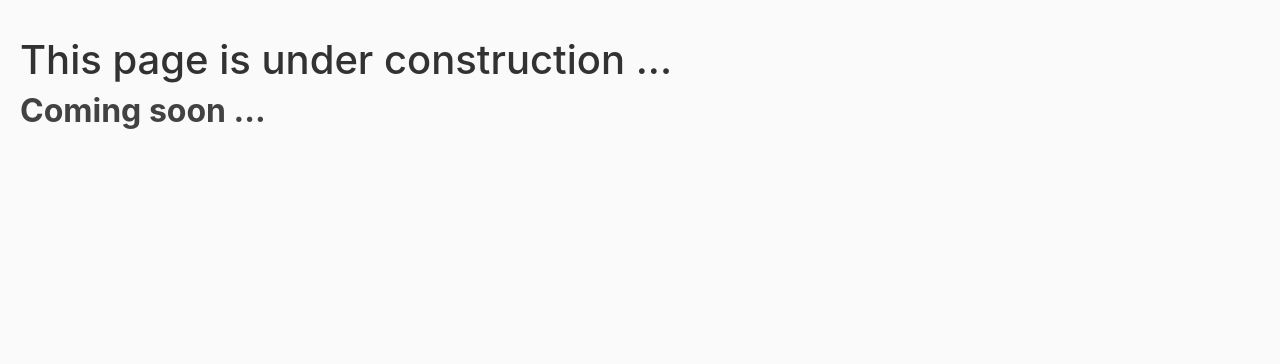
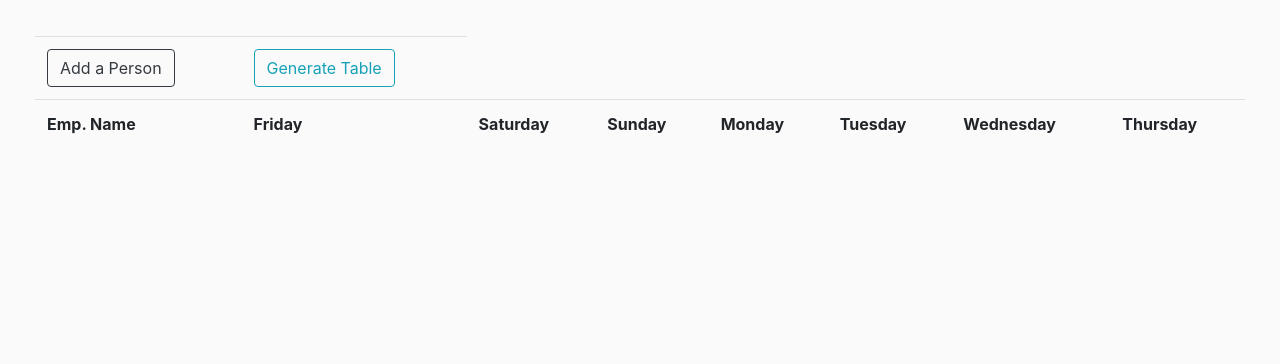
Before and after one commit to adonayab/python_proj1_manager_app, a Flask app: page /schedule in a window 1280 px wide. Shown: the part 56-420 px from the top of the page. Run offline with Flask 2, Linux system fonts and the light colour scheme; some libraries are stand-ins or nearby versions.

Commit message:
Completed the UI design part of the schedule table

```diff
--- a/schedule/schedule.py
+++ b/schedule/schedule.py
@@ -1,7 +1,10 @@
 from flask import Blueprint, render_template
+from app import db
+from models import User
+schedules = Blueprint('schedules', __name__)
 
-schedules = Blueprint('schedules', __name__)
 
 @schedules.route('/schedule')
 def schedule():
-  return render_template('schedule.html')
+    users = User.query.all()
+    return render_template('schedule.html', users=users)
--- a/templates/macros.html
+++ b/templates/macros.html
@@ -93,7 +93,8 @@
 
 {% macro add_or_edit_modal(form, modal_id, add, edit, message) %}
 
-<div class="modal fade" id="{{ modal_id }}" tabindex="-1" role="dialog" aria-labelledby="addModalLabel" aria-hidden="true">
+<div class="modal fade" id="{{ modal_id }}" tabindex="-1" role="dialog" aria-labelledby="addModalLabel"
+  aria-hidden="true">
   <div class="modal-dialog" role="document">
     <div class="modal-content">
       <div class="modal-header">
@@ -168,3 +169,71 @@
 </div>
 
 {% endmacro %}
+
+<!-- This are the select buttons in schedule box for time of a day -->
+{% macro select_hours() %}
+<div class="form-row">
+  <div class="form-group col-auto">
+    <select class="form-control custom-select">
+      {% for n in range(0, 13) %}
+      <option>{{ n }}</option>
+      {% endfor %}
+    </select>
+  </div>
+  <div class="form-group col-auto">
+    <select class="form-control custom-select">
+      <option>AM</option>
+      <option>PM</option>
+    </select>
+  </div>
+</div>
+<div class="form-row">
+  <div class="form-group col-auto">
+    <select class="form-control custom-select">
+      {% for n in range(0, 13) %}
+      <option>{{ n }}</option>
+      {% endfor %}
+    </select>
+  </div>
+  <div class="form-group col-auto">
+    <select class="form-control custom-select">
+      <option>AM</option>
+      <option>PM</option>
+    </select>
+  </div>
+</div>
+{% endmacro %}
+
+<!-- Schedule row -->
+{% macro insert_schedule_row(users) %}
+<tr>
+  <td>
+    <select class="form-control custom-select">
+      {% for user in users %}
+      <option>{{ user.name }}</option>
+      {% endfor %}
+    </select>
+  </td>
+  <td>
+    {{ select_hours() }}
+  </td>
+  <td>
+    {{ select_hours() }}
+  </td>
+  <td>
+    {{ select_hours() }}
+  </td>
+  <td>
+    {{ select_hours() }}
+  </td>
+  <td>
+    {{ select_hours() }}
+  </td>
+  <td>
+    {{ select_hours() }}
+  </td>
+  <td>
+    {{ select_hours() }}
+  </td>
+</tr>
+{% endmacro %}
--- a/templates/schedule.html
+++ b/templates/schedule.html
@@ -1,6 +1,29 @@
 {% extends "base.html" %}
+{% from 'macros.html' import select_hours, insert_schedule_row %}
 {% block content %}
 
-<h1>This page is under construction ...</h1>
-<h2>Coming soon ...</h2>
+<div class="container-fluid">
+  <form action="">
+    <table class="table">
+      <tr>
+        <td><button class="btn btn-outline-dark" id="add">Add a Person</button></td>
+        <td><button class="btn btn-outline-info">Generate Table</button></td>
+      </tr>
+      <tr>
+        <th>Emp. Name</th>
+        <th>Friday</th>
+        <th>Saturday</th>
+        <th>Sunday</th>
+        <th>Monday</th>
+        <th>Tuesday</th>
+        <th>Wednesday</th>
+        <th>Thursday</th>
+      </tr>
+      {% for user in users %}
+      {{ insert_schedule_row(users) }}
+      {% endfor %}
+    </table>
+  </form>
+</div>
+
 {% endblock %}
```
Lines whose indentation alone changed are shown as unchanged.
